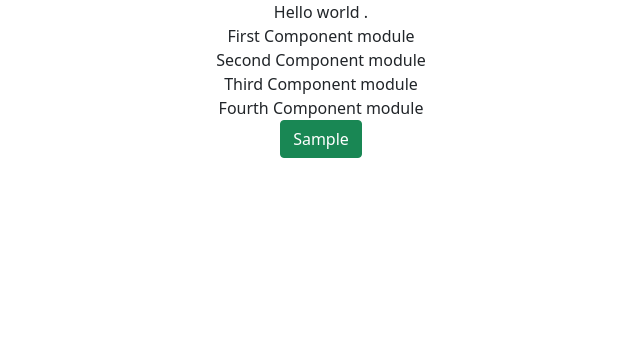
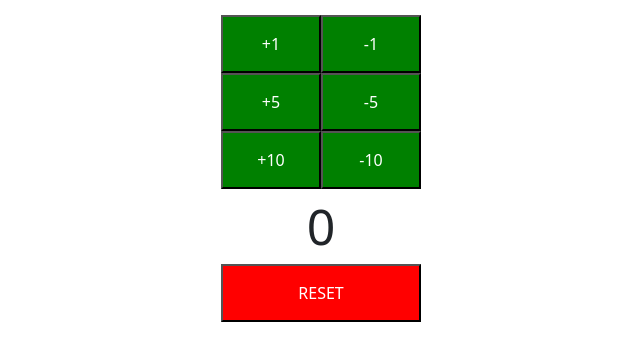
Before and after one commit to abhishekaman3015/todoapp, a React (Create React App) app: page / in a window 1280 px wide. Shown: the top 360 px of the page, without its empty margins (319-959 px from the left). Built offline with nearby package versions, Linux system fonts and the light colour scheme.

Commit message:
Added counter module

```diff
--- a/src/App.js
+++ b/src/App.js
@@ -4,20 +4,22 @@
 import SecondComponent from "./components/learning-examples/SecondComponent"
 import ThirdComponent from "./components/learning-examples/ThirdComponent"
 import FourthComponent from "./components/learning-examples/FourthComponent"
+
 // eslint-disable-next-line
 import logo from './logo.svg';
 import './App.css';
+import Counter from './components/Counter/Counter'
 
 function App() {
   return (
     <div className="App">
-       <LearningComponents></LearningComponents>
-       <button className="btn btn-success">Sample</button>
+      <Counter/>
     </div>
   );
 }
 
 
+// eslint-disable-next-line
 class LearningComponents extends Component {
   render() {
     return (
--- /dev/null
+++ b/src/components/Counter/Counter.css
@@ -0,0 +1,21 @@
+button {
+    font-size: 16px;
+    background-color: green;
+    padding: 15px 30px;
+    color: white;
+    width: 100px;
+}
+
+.Count {
+    padding: 15px 30px;
+    font-size: 50px;
+}
+
+.reset {
+    background-color: red;
+    width: 200px;
+}
+
+body {
+    padding: 15px 30px;
+}
--- /dev/null
+++ b/src/components/Counter/Counter.jsx
@@ -0,0 +1,97 @@
+import React, { Component } from 'react'
+import PropTypes from 'prop-types'
+import "./Counter.css"
+
+class Counter extends Component{
+    constructor(){
+        super();
+        this.state= {
+            Counter:0
+        }
+        this.increment=this.increment.bind(this);
+        this.decrement=this.decrement.bind(this);
+        this.reset=this.reset.bind(this);
+    }
+    render(){
+        return (
+            <div className="Counter">
+               <CounterButton by={1} incrementMethod={this.increment} decrementMethod={this.decrement}/>
+               <CounterButton by={5} incrementMethod={this.increment} decrementMethod={this.decrement}/>
+               <CounterButton by={10} incrementMethod={this.increment} decrementMethod={this.decrement}/>
+               <span className="Count">{this.state.Counter}</span>
+               <div><button className="reset" onClick={this.reset}>RESET</button></div>
+            </div>
+          );
+    }
+
+    reset(){
+        this.setState( { Counter: 0});
+    }
+
+    increment (by) {
+        this.setState(
+        (prevState) =>    {
+           return  {Counter: prevState.Counter + by}
+            }
+        );
+     }
+
+     decrement (by) {
+        this.setState(
+        (prevState) =>    {
+           return  {Counter: prevState.Counter - by}
+            }
+        );
+     }
+}
+
+class CounterButton extends Component {
+    constructor(){
+        super();
+        this.state= {
+            Counter:0
+        }
+        this.increment=this.increment.bind(this);
+        this.decrement=this.decrement.bind(this);
+    }
+
+
+
+    //render = () => {
+        render(){
+    return (
+        <div className="Counter">
+            <button onClick={this.increment}>+{this.props.by}</button>
+            <button onClick={this.decrement}>-{this.props.by}</button>
+        </div>
+    )
+}
+increment () {
+   this.setState(
+    (prevState) =>   {
+       return {Counter: prevState.Counter + this.props.by}
+       }
+   );
+   this.props.incrementMethod(this.props.by);
+}
+
+decrement () {
+    this.setState(
+     (prevState) =>   {
+        return {Counter: prevState.Counter - this.props.by}
+        }
+    );
+    this.props.decrementMethod(this.props.by);
+ }
+
+}
+
+CounterButton.defaultProps = {
+    by : 1
+}
+
+CounterButton.propTypes = {
+    by : PropTypes.number
+}
+
+export default Counter
```
